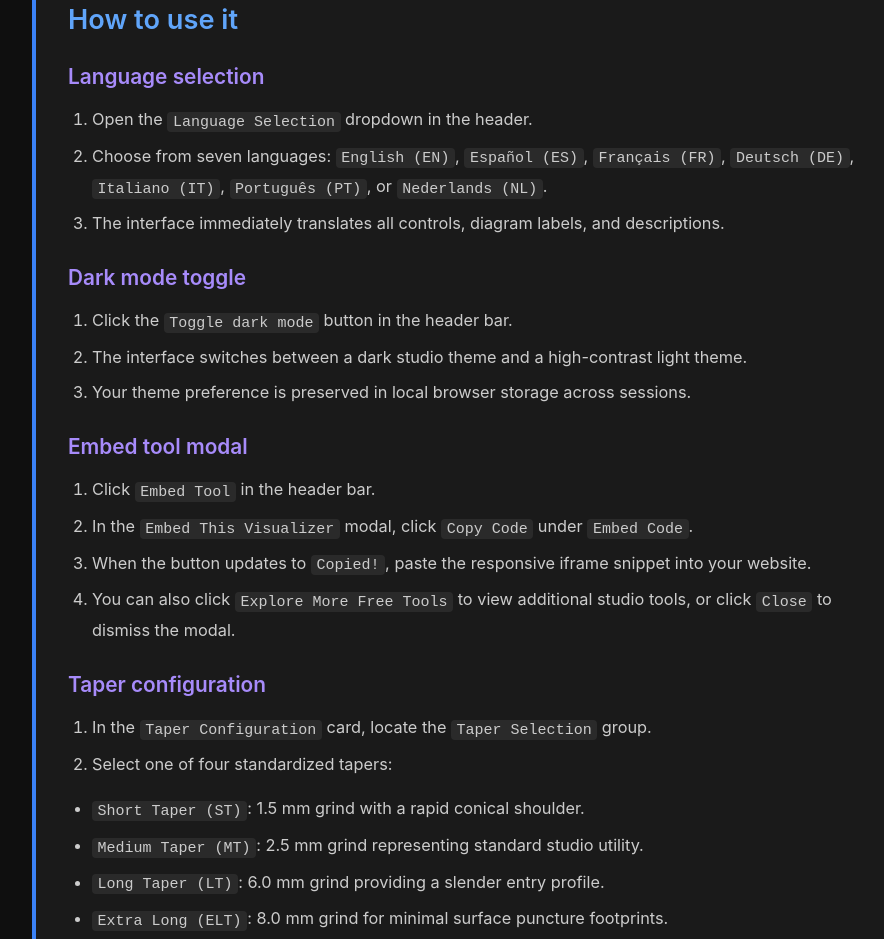
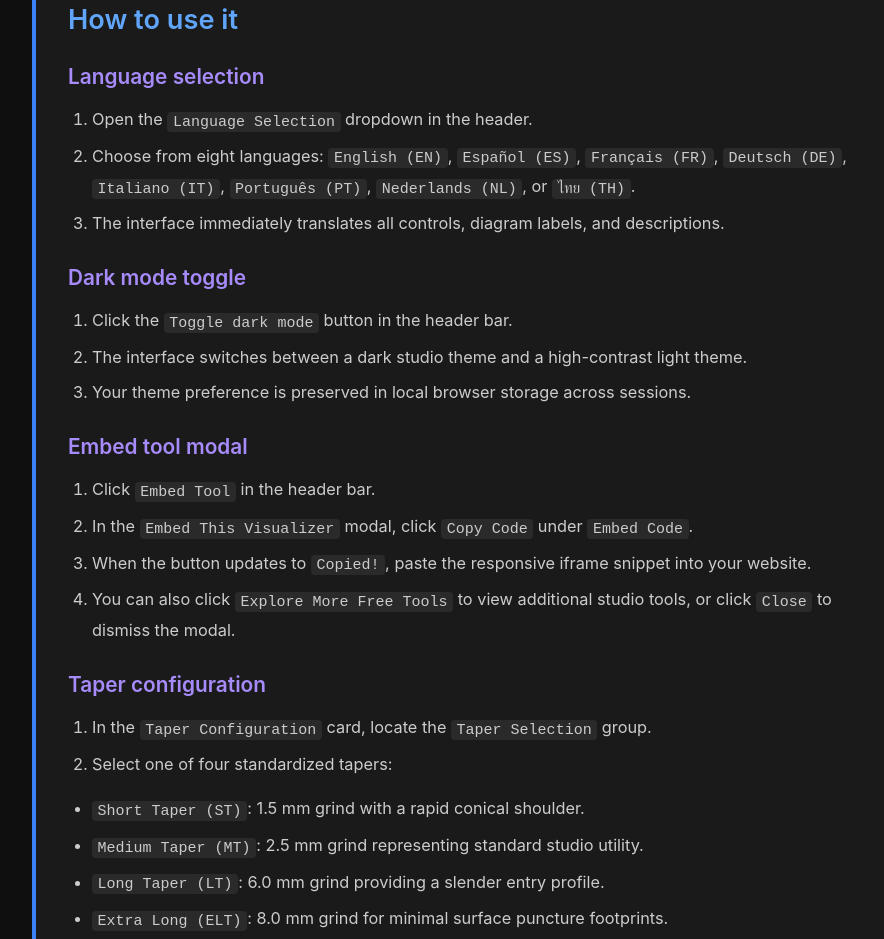
Before and after one commit to Poli-International/needle-taper-visualizer, a plain HTML site: page documentation.html in a window 1280 px wide. Shown: the part 1047-1986 px from the top of the page, without its empty margins (174-1058 px from the left). Drawn offline with Linux system fonts and the light colour scheme.

Commit message:
sync documentation.html from the live site
The website copy of this tool moved on and the repo did not, so an
AI Studio import from here would have reverted it.

```diff
--- a/documentation.html
+++ b/documentation.html
@@ -63,7 +63,7 @@
         <h3>Language selection</h3>
         <ol>
         <li>Open the <code>Language Selection</code> dropdown in the header.</li>
-        <li>Choose from seven languages: <code>English (EN)</code>, <code>Español (ES)</code>, <code>Français (FR)</code>, <code>Deutsch (DE)</code>, <code>Italiano (IT)</code>, <code>Português (PT)</code>, or <code>Nederlands (NL)</code>.</li>
+        <li>Choose from eight languages: <code>English (EN)</code>, <code>Español (ES)</code>, <code>Français (FR)</code>, <code>Deutsch (DE)</code>, <code>Italiano (IT)</code>, <code>Português (PT)</code>, <code>Nederlands (NL)</code>, or <code>ไทย (TH)</code>.</li>
         <li>The interface immediately translates all controls, diagram labels, and descriptions.</li>
         </ol>
         <h3>Dark mode toggle</h3>
```
